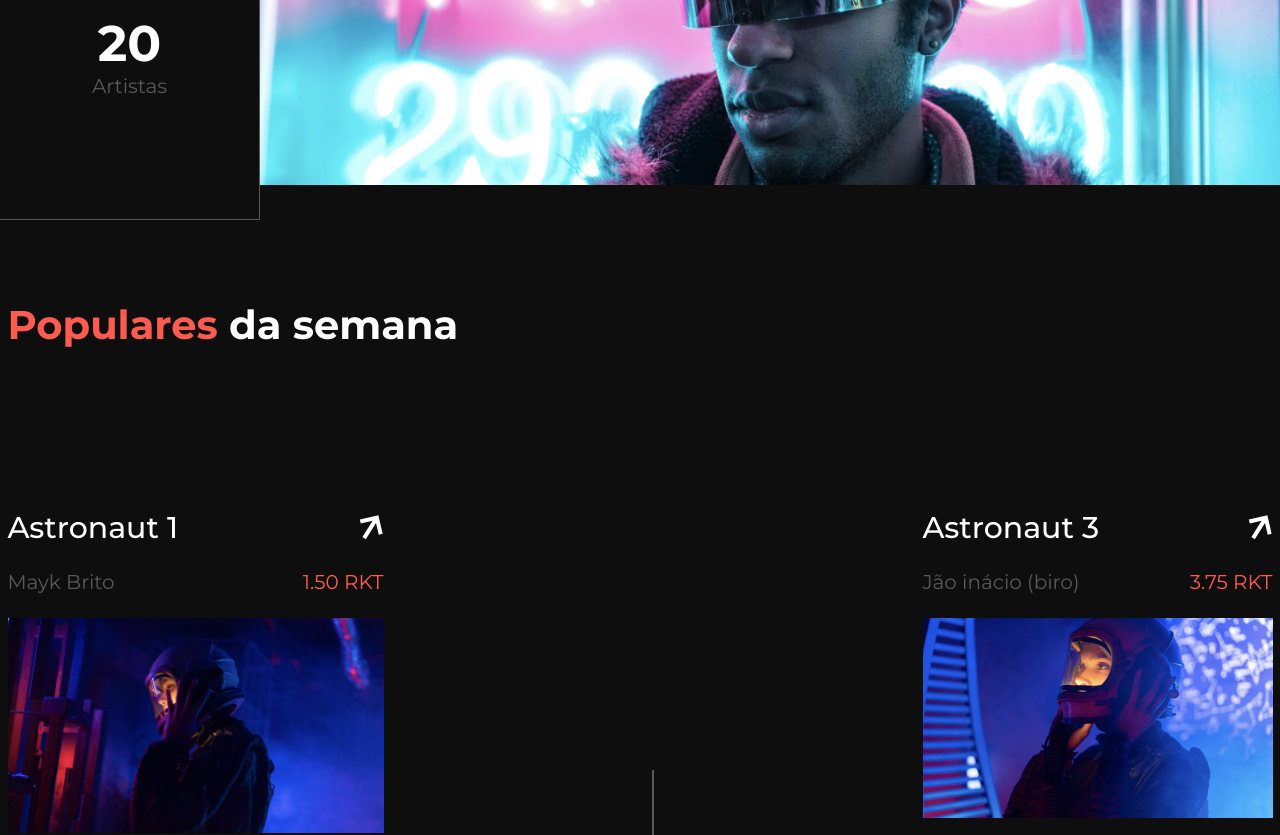
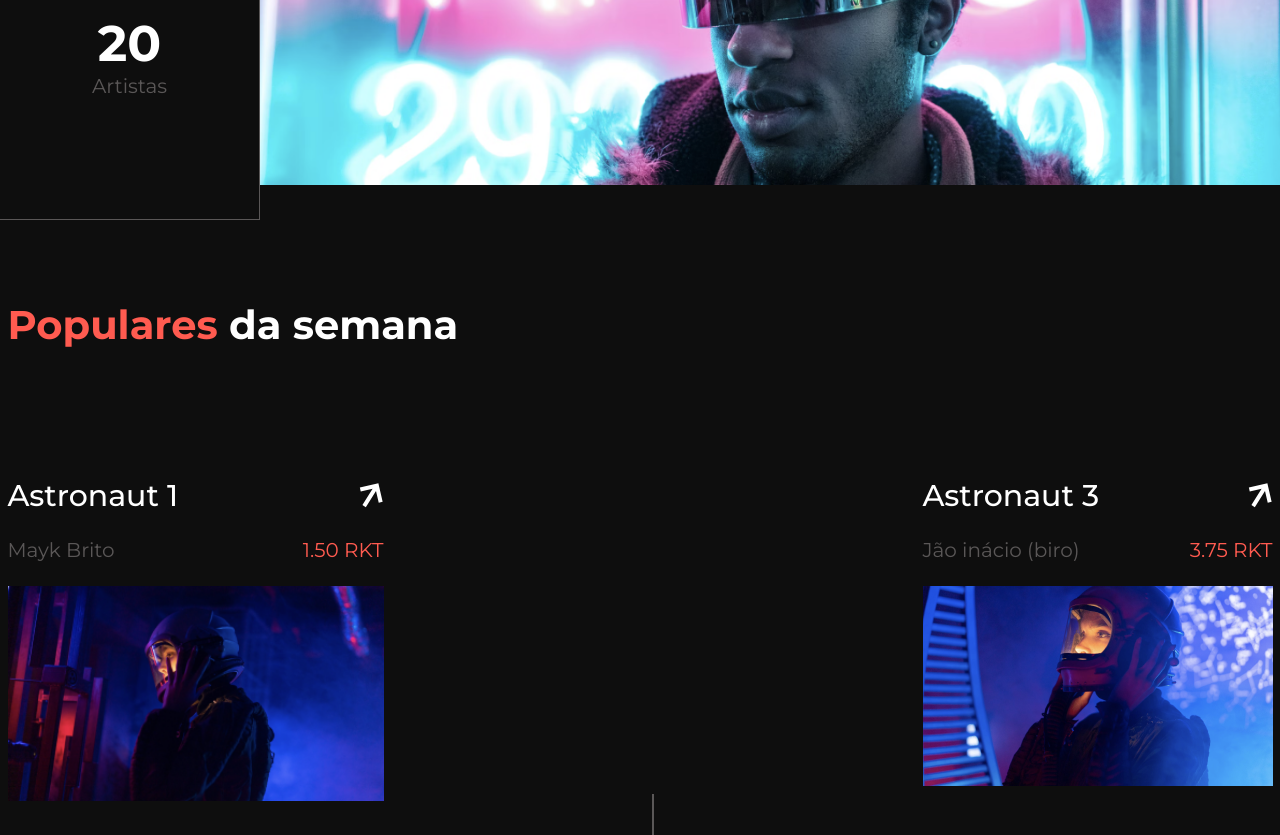
Before and after one commit to pedroviniciusn/Desafio_Rocket_NFTs, a React (Vite) app: page / in a window 1280 px wide. Shown: the part 1299-2134 px from the top of the page. Built offline with nearby package versions, Linux system fonts and the light colour scheme.

Commit message:
aplicando boas praticas

```diff
--- a/src/components/PopularOfTheWeek/styles.ts
+++ b/src/components/PopularOfTheWeek/styles.ts
@@ -11,7 +11,7 @@ export const Content = styled.div`
     margin: 0 auto;
 
     .title {
-        margin-bottom: 10rem;
+        margin-bottom: 8rem;
 
         h1 {
             font-size: 40px;
@@ -25,7 +25,7 @@ export const Content = styled.div`
 
     .line {
         position: absolute;
-        top: 304%;
+        top: 307%;
         left: 51%;
         margin-right: -50%;
         transform: translate(-50%,-50%);
```
